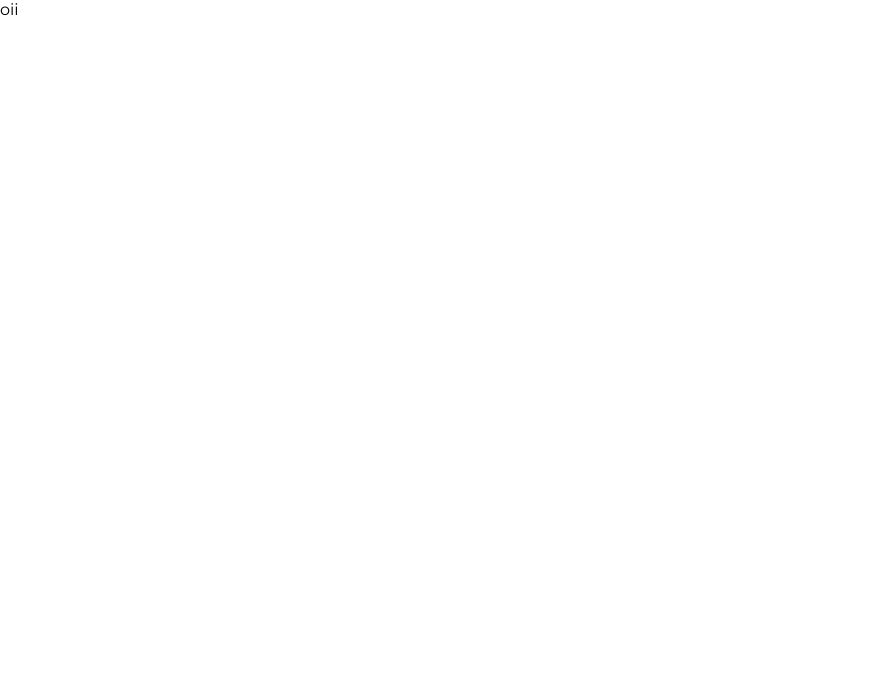
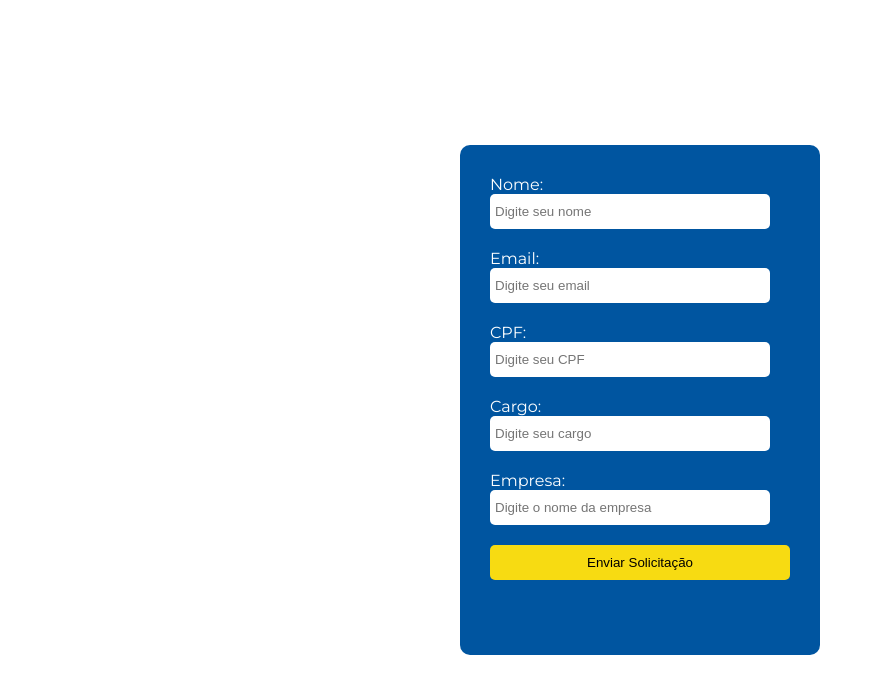
Before and after one commit to bianca01moreira/Projeto-Futuro-Bianca, a React (Vite) app in the folder ProjetoCursos/: page /SolicitarAcesso in a window 1280 px wide. Shown: the top 694 px of the page, without its empty margins (0-883 px from the left). Built offline with nearby package versions, Linux system fonts and the light colour scheme.

Commit message:
Criando o formulário de solicitação de acesso

```diff
--- a/ProjetoCursos/src/Paginas/SolicitarAcesso.jsx
+++ b/ProjetoCursos/src/Paginas/SolicitarAcesso.jsx
@@ -1,8 +1,116 @@
+import { useState } from "react";
+
+let estilo = {
+    paddingTop: "30px",
+    padding:"30px",
+    display:"flex",
+    flexDirection: "column",
+    gap:"20px",
+    backgroundColor: "#0055A0",
+    width:"300px",
+    height:"450px",
+    color:"#FCFEFF",
+    border: "none",
+    borderRadius:"10px"
+}
+let estiloFundo = {
+    height:"100vh",
+    display: "flex",
+    justifyContent: "center",
+    alignItems: "center",
+}
+
+let estiloInput = {
+    border: "none",
+    borderRadius: "5px",
+    height:"25px",
+    width:"90%",
+    padding:"5px",
+}
+let estiloButton = {
+    border: "none",
+    borderRadius: "5px",
+    backgroundColor:"#F7DB12",
+    padding: "10px",
+}
 function SolicitarAcesso(){
+    const [nome, setNome] = useState("");
+    const [email, setEmail] = useState("");
+    const [cargo, setCargo] = useState("");
+    const [cpf, setCpf] = useState("");
+    const [empresa, setEmpresa] = useState("");
+    const [mensagem, setMensagem] = useState("");
+
+    function Enviar  () {
+        if(nome === "" || email === "" || cargo === "" || cpf === "" || empresa === ""){
+            setMensagem ("Você deve preencher todos os dados!")
+        }
+        else{
+            setMensagem (nome +" sua solicitação foi enviada!")
+            setNome("");
+            setEmail("");
+            setCpf("");
+            setCargo("");
+            setEmpresa("");
+        }
+    }
     return (
-    <>
-            oii
-    </>
+        <div style={estiloFundo}>
+            <form style={estilo}>
+                <label>Nome:
+                    <input
+                        style={estiloInput}
+                        type="text"
+                        name="nome"
+                        value={nome}
+                        placeholder="Digite seu nome"
+                        onChange={ (e) => setNome(e.target.value)}
+                    />
+                </label>
+                <label>Email:
+                    <input
+                        style={estiloInput}
+                        type="email"
+                        name="email"
+                        value={email}
+                        placeholder="Digite seu email"
+                        onChange={ (e) => setEmail(e.target.value)}
+                    />
+                </label>
+                <label>CPF:
+                    <input
+                        style={estiloInput}
+                        type="text"
+                        name="cpf"
+                        value={cpf}
+                        placeholder="Digite seu CPF"
+                        onChange={ (e) => setCpf(e.target.value)}
+                    />
+                </label>
+                <label>Cargo:
+                    <input
+                        style={estiloInput}
+                        type="text"
+                        name="cargo"
+                        value={cargo}
+                        placeholder="Digite seu cargo"
+                        onChange={ (e) => setCargo(e.target.value)}
+                    />
+                </label>
+                <label>Empresa:
+                    <input
+                        style={estiloInput}
+                        type="text"
+                        name="empresa"
+                        value={empresa}
+                        placeholder="Digite o nome da empresa"
+                        onChange={ (e) => setEmpresa(e.target.value)}
+                    />
+                </label>
+                <button style={estiloButton} type="button" onClick={Enviar}>Enviar Solicitação</button>
+                <p>{mensagem}</p>
+            </form>
+        </div>
     )
 }
 export default SolicitarAcesso;
```
